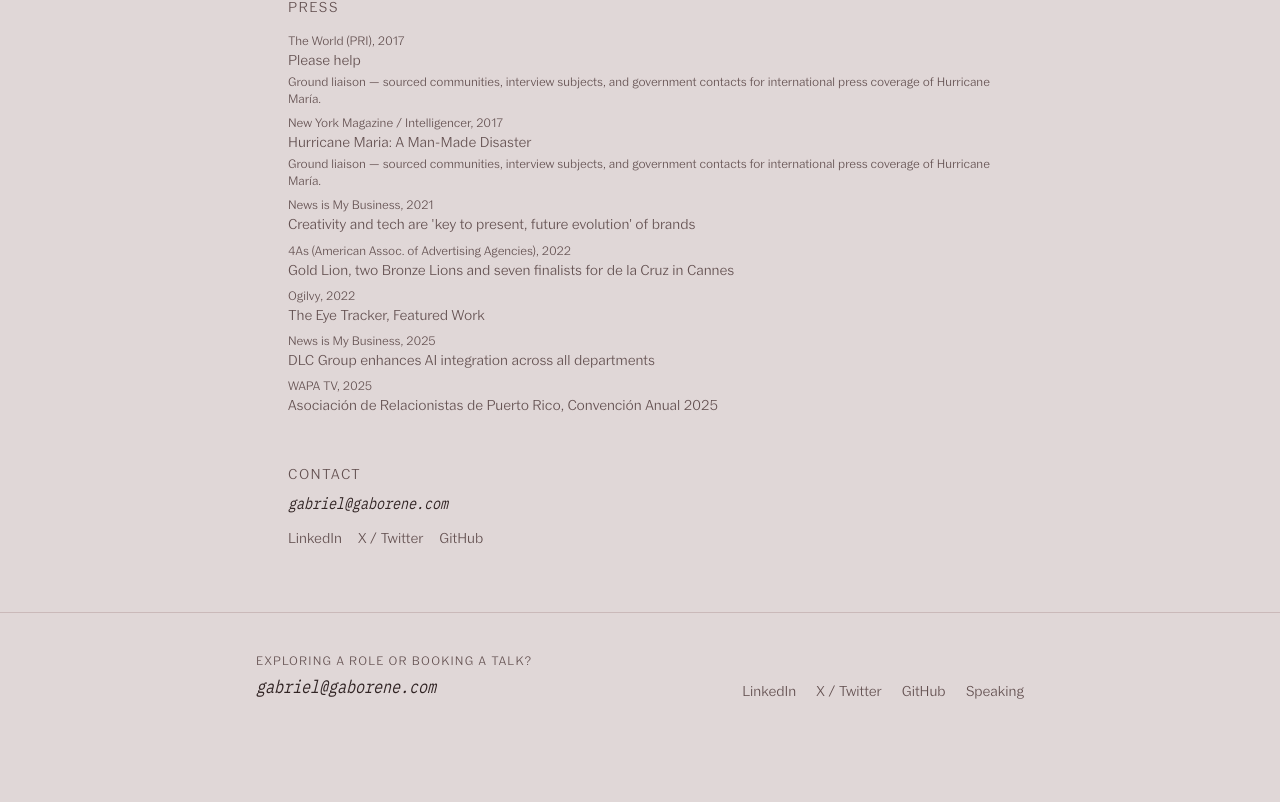
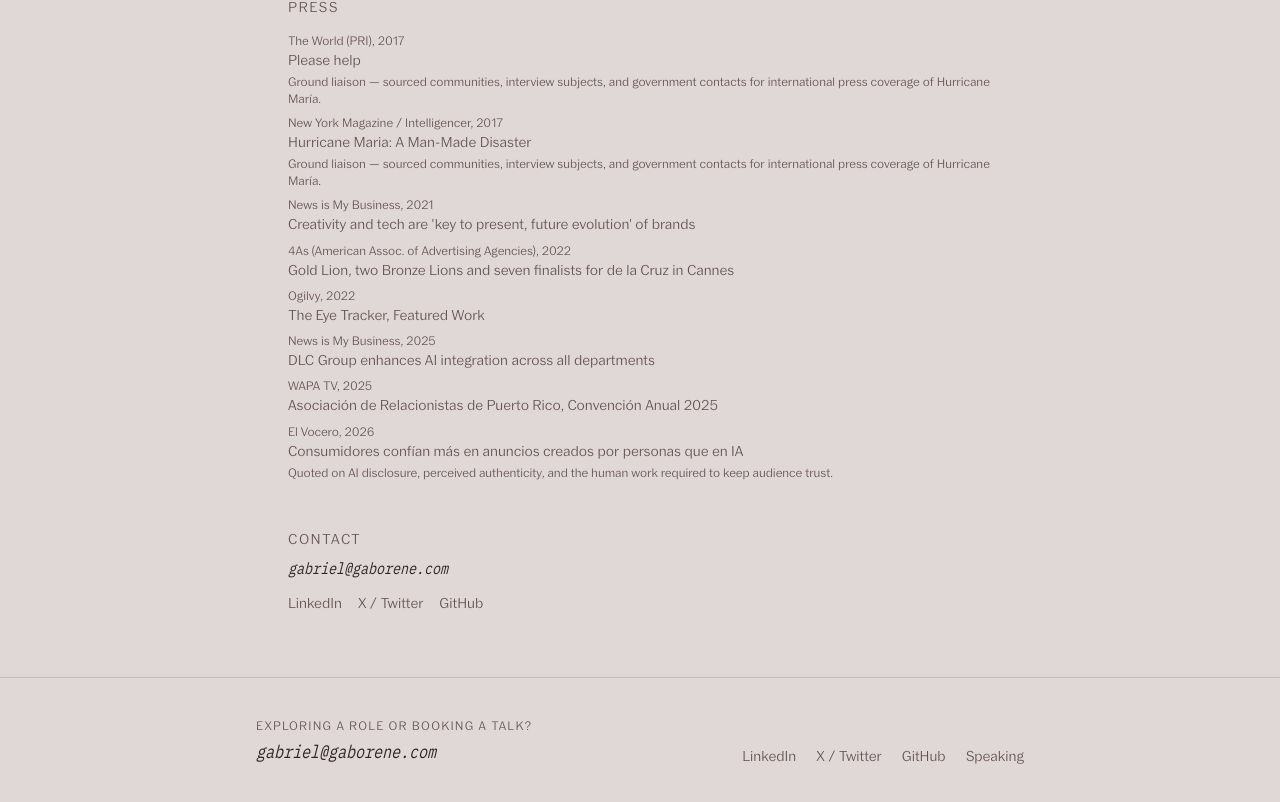
Before and after one commit to gabriel-rene/gaborene-com, a Next.js app: page /about in a window 1280 px wide. Shown: the part 3813-4615 px from the top of the page. Before the commit the page ends 4554 px from the top, so only its background shows below. Built offline with nearby package versions, Linux system fonts and the light colour scheme.

Commit message:
about: add El Vocero 2026 press mention
Co-Authored-By: Claude Opus 5 <noreply@anthropic.com>

```diff
--- a/data/press.ts
+++ b/data/press.ts
@@ -55,6 +55,15 @@ const press: PressItem[] = [
     url: "https://wapa.tv/noticias/negocios/asociaci-n-de-relacionistas-de-puerto-rico-anuncia-su-convenci-n-anual-2025/article_2bfc035b-662a-4c00-9f27-23905de97527.html",
     year: "2025",
   },
+  {
+    source: "El Vocero",
+    title:
+      "Consumidores confían más en anuncios creados por personas que en IA",
+    url: "https://www.elvocero.com/economia/consumidores-conf-an-m-s-en-anuncios-creados-por-personas-que-en-ia/article_336355bf-adfd-4bf0-94b0-fd853385cecd.html",
+    year: "2026",
+    contribution:
+      "Quoted on AI disclosure, perceived authenticity, and the human work required to keep audience trust.",
+  },
 ]
 
 export default press
```
